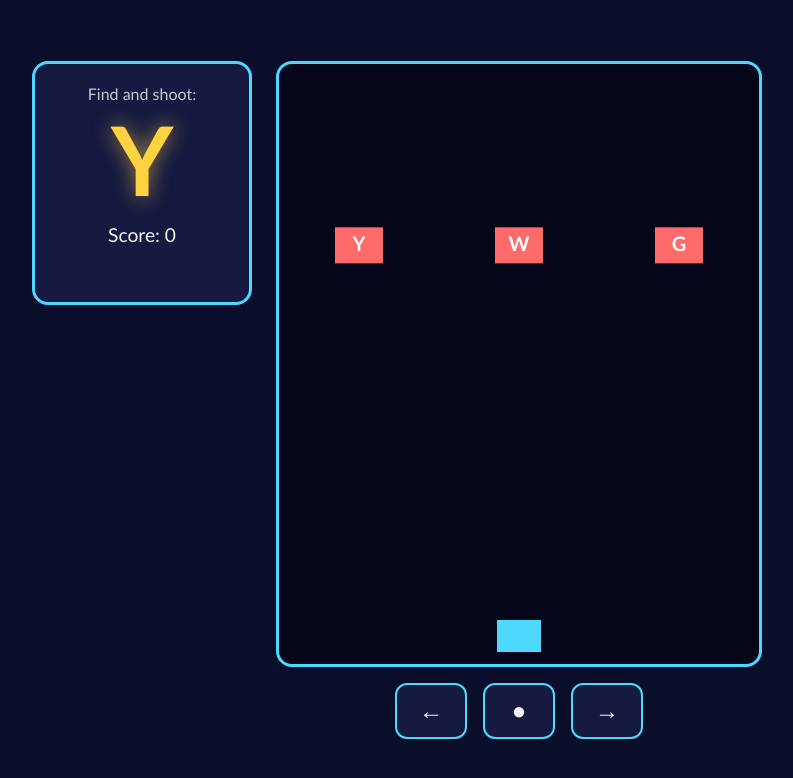
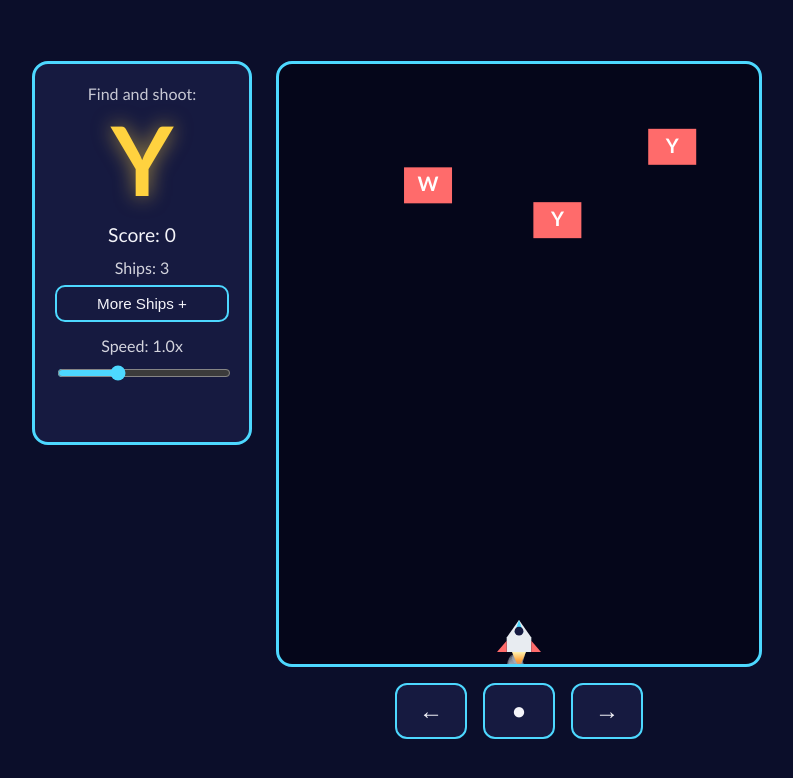
Before and after one commit to jasongweed/starshipletters, a website with bundled scripts: page index.html in a window 1280 px wide. Shown: the whole page, without its empty margins (243-1036 px from the left). Built offline with nearby package versions, Linux system fonts and the light colour scheme.

Commit message:
Randomize enemy spawns, add rocket visuals, speed slider, and sound effects
- Enemies now spawn at random x positions on staggered random timers
  instead of fixed lanes, so ships no longer fall in tidy rows/columns
- Target letter can now duplicate across ships so more than one correct
  ship can be on screen at once, while still guaranteeing at least one
  ship always carries the target letter
- Player renders as a rocket with a flickering flame and a fading smoke
  trail (js/particles.js) instead of a plain rectangle
- Added a "More Ships +" button and a speed slider (0.5x-2x) outside the
  canvas so difficulty can be tuned manually alongside the automatic
  score-based ramp
- Added synthesized Web Audio sounds (js/audio.js) for shooting and for
  correct hits, no external audio assets
- Extended node:test coverage for the new enemy spawn helpers and the
  duplicate-target letter logic

```diff
--- a/index.html
+++ b/index.html
@@ -12,6 +12,14 @@
       <div id="target-label">Find and shoot:</div>
       <div id="target-letter">A</div>
       <div id="score-label">Score: <span id="score">0</span></div>
+      <div id="ship-control">
+        <div id="ship-count-label">Ships: <span id="ship-count">3</span></div>
+        <button id="btn-more-ships" class="panel-btn">More Ships +</button>
+      </div>
+      <div id="speed-control">
+        <div id="speed-label">Speed: <span id="speed-value">1.0x</span></div>
+        <input type="range" id="speed-slider" min="0.5" max="2" step="0.1" value="1">
+      </div>
       <div id="status-message"></div>
     </aside>
 
--- /dev/null
+++ b/js/audio.js
@@ -0,0 +1,63 @@
+let audioCtx = null;
+
+function getContext() {
+  if (!audioCtx) {
+    const AudioContextClass = window.AudioContext || window.webkitAudioContext;
+    audioCtx = new AudioContextClass();
+  }
+  if (audioCtx.state === "suspended") {
+    audioCtx.resume();
+  }
+  return audioCtx;
+}
+
+function playBlip(ctx, { startFrequency, endFrequency, duration, type, gain, startTime }) {
+  const oscillator = ctx.createOscillator();
+  const gainNode = ctx.createGain();
+
+  oscillator.type = type;
+  oscillator.frequency.setValueAtTime(startFrequency, startTime);
+  oscillator.frequency.exponentialRampToValueAtTime(endFrequency, startTime + duration);
+
+  gainNode.gain.setValueAtTime(gain, startTime);
+  gainNode.gain.exponentialRampToValueAtTime(0.001, startTime + duration);
+
+  oscillator.connect(gainNode);
+  gainNode.connect(ctx.destination);
+
+  oscillator.start(startTime);
+  oscillator.stop(startTime + duration);
+}
+
+export function playShootSound() {
+  const ctx = getContext();
+  playBlip(ctx, {
+    startFrequency: 880,
+    endFrequency: 440,
+    duration: 0.08,
+    type: "square",
+    gain: 0.12,
+    startTime: ctx.currentTime,
+  });
+}
+
+export function playCorrectHitSound() {
+  const ctx = getContext();
+  const now = ctx.currentTime;
+  playBlip(ctx, {
+    startFrequency: 660,
+    endFrequency: 660,
+    duration: 0.09,
+    type: "triangle",
+    gain: 0.18,
+    startTime: now,
+  });
+  playBlip(ctx, {
+    startFrequency: 990,
+    endFrequency: 990,
+    duration: 0.15,
+    type: "triangle",
+    gain: 0.18,
+    startTime: now + 0.08,
+  });
+}
--- a/js/enemy.js
+++ b/js/enemy.js
@@ -1,20 +1,37 @@
 export const ENEMY_WIDTH = 48;
 export const ENEMY_HEIGHT = 36;
 const BASE_FALL_SPEED = 40; // px/sec
+const MIN_SEPARATION_FACTOR = 1.3;
 
 export class Enemy {
-  constructor(x, letter) {
+  constructor(x, y, letter) {
     this.x = x;
-    this.y = -ENEMY_HEIGHT;
+    this.y = y;
     this.letter = letter;
     this.width = ENEMY_WIDTH;
     this.height = ENEMY_HEIGHT;
   }
 
-  update(dt, speedMultiplier, canvasHeight) {
+  update(dt, speedMultiplier) {
     this.y += BASE_FALL_SPEED * speedMultiplier * dt;
-    if (this.y > canvasHeight) {
-      this.y = -this.height;
+  }
+
+  isOffscreen(canvasHeight) {
+    return this.y > canvasHeight;
+  }
+}
+
+export function randomSpawnX(canvasWidth, existingX = [], attempts = 6) {
+  const minSeparation = ENEMY_WIDTH * MIN_SEPARATION_FACTOR;
+  for (let i = 0; i < attempts; i++) {
+    const x = Math.random() * (canvasWidth - ENEMY_WIDTH);
+    if (existingX.every((other) => Math.abs(other - x) >= minSeparation)) {
+      return x;
     }
   }
+  return Math.random() * (canvasWidth - ENEMY_WIDTH);
 }
+
+export function randomSpawnDelay(minMs, maxMs) {
+  return minMs + Math.random() * (maxMs - minMs);
+}
--- a/js/letterSequence.js
+++ b/js/letterSequence.js
@@ -5,6 +5,7 @@ export const SLOWDOWN_DURATION_MS = 2500;
 export const SLOWDOWN_FACTOR = 0.4;
 export const SPEED_SCORE_CAP = 200;
 export const MAX_SCORE_SPEED_MULTIPLIER = 3;
+export const DUPLICATE_TARGET_CHANCE = 0.35;
 
 export function randomLetter(exclude) {
   const pool = exclude ? ALPHABET.filter((letter) => letter !== exclude) : ALPHABET;
@@ -49,5 +50,6 @@ export function registerHit(state, hitLetter, now) {
 
 export function pickEnemyLetter(activeLetters, target) {
   if (!activeLetters.includes(target)) return target;
+  if (Math.random() < DUPLICATE_TARGET_CHANCE) return target;
   return randomLetter();
 }
--- a/js/main.js
+++ b/js/main.js
@@ -1,6 +1,6 @@
 import { createInputState } from "./input.js";
 import { Player } from "./player.js";
-import { Enemy, ENEMY_WIDTH } from "./enemy.js";
+import { Enemy, ENEMY_HEIGHT, randomSpawnX, randomSpawnDelay } from "./enemy.js";
 import { Bullet, rectsOverlap } from "./bullets.js";
 import {
   createInitialState,
@@ -10,6 +10,8 @@ import {
   pickEnemyLetter,
   SLOWDOWN_FACTOR,
 } from "./letterSequence.js";
+import { createTrailEmitter } from "./particles.js";
+import { playShootSound, playCorrectHitSound } from "./audio.js";
 import { render } from "./render.js";
 
 const canvas = document.getElementById("game-canvas");
@@ -17,24 +19,35 @@ const ctx = canvas.getContext("2d");
 const targetLetterEl = document.getElementById("target-letter");
 const scoreEl = document.getElementById("score");
 const statusEl = document.getElementById("status-message");
+const moreShipsBtn = document.getElementById("btn-more-ships");
+const shipCountEl = document.getElementById("ship-count");
+const speedSlider = document.getElementById("speed-slider");
+const speedValueEl = document.getElementById("speed-value");
 
-const LANE_COUNT = 3;
-const laneWidth = canvas.width / LANE_COUNT;
-
-function laneX(index) {
-  return laneWidth * index + laneWidth / 2 - ENEMY_WIDTH / 2;
-}
+const SPAWN_MIN_MS = 500;
+const SPAWN_MAX_MS = 1400;
+const MAX_ENEMIES_CAP = 8;
 
 const input = createInputState();
 const player = new Player(canvas.width, canvas.height);
+const trail = createTrailEmitter();
 let bullets = [];
+let enemies = [];
 let letterState = createInitialState();
+let maxEnemies = 3;
+let spawnTimer = 0;
+let manualSpeedMultiplier = Number(speedSlider.value);
 
-const enemies = [];
-for (let i = 0; i < LANE_COUNT; i++) {
-  const activeLetters = enemies.map((e) => e.letter);
-  enemies.push(new Enemy(laneX(i), pickEnemyLetter(activeLetters, letterState.target)));
-}
+moreShipsBtn.addEventListener("click", () => {
+  maxEnemies = Math.min(MAX_ENEMIES_CAP, maxEnemies + 1);
+  shipCountEl.textContent = String(maxEnemies);
+  if (maxEnemies >= MAX_ENEMIES_CAP) moreShipsBtn.disabled = true;
+});
+
+speedSlider.addEventListener("input", () => {
+  manualSpeedMultiplier = Number(speedSlider.value);
+  speedValueEl.textContent = `${manualSpeedMultiplier.toFixed(1)}x`;
+});
 
 let statusTimeoutId = null;
 function showStatus(message) {
@@ -50,11 +63,10 @@ function updateHud() {
   scoreEl.textContent = String(letterState.score);
 }
 
-function respawnEnemy(enemy, laneIndex) {
-  const activeLetters = enemies.filter((e) => e !== enemy).map((e) => e.letter);
-  enemy.letter = pickEnemyLetter(activeLetters, letterState.target);
-  enemy.x = laneX(laneIndex);
-  enemy.y = -enemy.height;
+function spawnEnemy(letter) {
+  const x = randomSpawnX(canvas.width, enemies.map((e) => e.x));
+  const y = -ENEMY_HEIGHT - Math.random() * 40;
+  enemies.push(new Enemy(x, y, letter));
 }
 
 let lastTime = null;
@@ -66,20 +78,36 @@ function frame(time) {
   const now = time;
 
   const slowed = isSlowed(letterState, now);
-  const enemyMultiplier = scoreSpeedMultiplier(letterState.score) * (slowed ? SLOWDOWN_FACTOR : 1);
+  const speedMult = scoreSpeedMultiplier(letterState.score) * manualSpeedMultiplier;
+  const enemyMultiplier = speedMult * (slowed ? SLOWDOWN_FACTOR : 1);
   const playerMultiplier = slowed ? SLOWDOWN_FACTOR : 1;
 
   player.update(dt, input, playerMultiplier);
+  trail.update(dt, player.x + player.width / 2, player.y + player.height);
 
   if (input.fire && player.canFire(now)) {
     const spawn = player.fire(now, playerMultiplier);
     bullets.push(new Bullet(spawn.x, spawn.y));
+    playShootSound();
   }
 
-  bullets.forEach((b) => b.update(dt));
-  bullets = bullets.filter((b) => b.active);
+  bullets.forEach((bullet) => bullet.update(dt));
+  bullets = bullets.filter((bullet) => bullet.active);
 
-  enemies.forEach((enemy) => enemy.update(dt, enemyMultiplier, canvas.height));
+  enemies.forEach((enemy) => enemy.update(dt, enemyMultiplier));
+  enemies = enemies.filter((enemy) => !enemy.isOffscreen(canvas.height));
+
+  const activeLetters = enemies.map((enemy) => enemy.letter);
+  const needsCoverage = enemies.length < maxEnemies && !activeLetters.includes(letterState.target);
+
+  spawnTimer -= dt * 1000;
+  if (needsCoverage) {
+    spawnEnemy(letterState.target);
+    spawnTimer = randomSpawnDelay(SPAWN_MIN_MS, SPAWN_MAX_MS) / speedMult;
+  } else if (spawnTimer <= 0 && enemies.length < maxEnemies) {
+    spawnEnemy(pickEnemyLetter(activeLetters, letterState.target));
+    spawnTimer = randomSpawnDelay(SPAWN_MIN_MS, SPAWN_MAX_MS) / speedMult;
+  }
 
   hitCheck: for (const bullet of bullets) {
     for (let i = 0; i < enemies.length; i++) {
@@ -89,15 +117,16 @@ function frame(time) {
         const { state, correct } = registerHit(letterState, enemy.letter, now);
         letterState = state;
         showStatus(correct ? "Nice shot!" : "Not that one — slow down!");
-        respawnEnemy(enemy, i);
+        if (correct) playCorrectHitSound();
+        enemies.splice(i, 1);
         updateHud();
         break hitCheck;
       }
     }
   }
-  bullets = bullets.filter((b) => b.active);
+  bullets = bullets.filter((bullet) => bullet.active);
 
-  render(ctx, canvas, player, enemies, bullets);
+  render(ctx, canvas, player, enemies, bullets, trail.particles);
   requestAnimationFrame(frame);
 }
 
--- /dev/null
+++ b/js/particles.js
@@ -0,0 +1,45 @@
+const PARTICLE_LIFETIME_MS = 500;
+const SPAWN_INTERVAL_MS = 40;
+
+class SmokeParticle {
+  constructor(x, y) {
+    this.x = x + (Math.random() - 0.5) * 8;
+    this.y = y;
+    this.age = 0;
+    this.driftX = (Math.random() - 0.5) * 20;
+  }
+
+  update(dt) {
+    this.age += dt * 1000;
+    this.y += 60 * dt;
+    this.x += this.driftX * dt;
+  }
+
+  get alive() {
+    return this.age < PARTICLE_LIFETIME_MS;
+  }
+
+  get progress() {
+    return this.age / PARTICLE_LIFETIME_MS;
+  }
+}
+
+export function createTrailEmitter() {
+  let sinceLastSpawn = SPAWN_INTERVAL_MS;
+  const particles = [];
+
+  return {
+    particles,
+    update(dt, originX, originY) {
+      sinceLastSpawn += dt * 1000;
+      if (sinceLastSpawn >= SPAWN_INTERVAL_MS) {
+        sinceLastSpawn = 0;
+        particles.push(new SmokeParticle(originX, originY));
+      }
+      for (const particle of particles) particle.update(dt);
+      for (let i = particles.length - 1; i >= 0; i--) {
+        if (!particles[i].alive) particles.splice(i, 1);
+      }
+    },
+  };
+}
--- a/js/render.js
+++ b/js/render.js
@@ -1,10 +1,75 @@
-export function render(ctx, canvas, player, enemies, bullets) {
+function drawTrail(ctx, particles) {
+  for (const particle of particles) {
+    const alpha = 1 - particle.progress;
+    const radius = 4 + particle.progress * 10;
+    ctx.beginPath();
+    ctx.fillStyle = `rgba(180, 190, 200, ${alpha * 0.6})`;
+    ctx.arc(particle.x, particle.y, radius, 0, Math.PI * 2);
+    ctx.fill();
+  }
+}
+
+function drawPlayer(ctx, player) {
+  const { x, y, width, height } = player;
+  const centerX = x + width / 2;
+
+  const flicker = 0.7 + Math.random() * 0.3;
+  const flameHeight = 18 * flicker;
+  const flameGradient = ctx.createLinearGradient(centerX, y + height, centerX, y + height + flameHeight);
+  flameGradient.addColorStop(0, "#fff3b0");
+  flameGradient.addColorStop(0.5, "#ffa63f");
+  flameGradient.addColorStop(1, "rgba(255, 90, 30, 0)");
+  ctx.fillStyle = flameGradient;
+  ctx.beginPath();
+  ctx.moveTo(centerX - width * 0.18, y + height - 2);
+  ctx.lineTo(centerX + width * 0.18, y + height - 2);
+  ctx.lineTo(centerX, y + height + flameHeight);
+  ctx.closePath();
+  ctx.fill();
+
+  ctx.fillStyle = "#e8ecf1";
+  ctx.beginPath();
+  ctx.moveTo(centerX, y);
+  ctx.lineTo(x + width * 0.78, y + height * 0.55);
+  ctx.lineTo(x + width * 0.78, y + height);
+  ctx.lineTo(x + width * 0.22, y + height);
+  ctx.lineTo(x + width * 0.22, y + height * 0.55);
+  ctx.closePath();
+  ctx.fill();
+
+  ctx.fillStyle = "#4dd8ff";
+  ctx.beginPath();
+  ctx.moveTo(centerX, y);
+  ctx.lineTo(x + width * 0.6, y + height * 0.4);
+  ctx.lineTo(x + width * 0.4, y + height * 0.4);
+  ctx.closePath();
+  ctx.fill();
+
+  ctx.fillStyle = "#ff6b6b";
+  ctx.beginPath();
+  ctx.moveTo(x + width * 0.22, y + height * 0.65);
+  ctx.lineTo(x, y + height);
+  ctx.lineTo(x + width * 0.22, y + height);
+  ctx.closePath();
+  ctx.fill();
+  ctx.beginPath();
+  ctx.moveTo(x + width * 0.78, y + height * 0.65);
+  ctx.lineTo(x + width, y + height);
+  ctx.lineTo(x + width * 0.78, y + height);
+  ctx.closePath();
+  ctx.fill();
+
+  ctx.fillStyle = "#161a40";
+  ctx.beginPath();
+  ctx.arc(centerX, y + height * 0.35, width * 0.1, 0, Math.PI * 2);
+  ctx.fill();
+}
+
+export function render(ctx, canvas, player, enemies, bullets, trailParticles) {
   ctx.clearRect(0, 0, canvas.width, canvas.height);
 
-  ctx.fillStyle = "#4dd8ff";
-  ctx.fillRect(player.x, player.y, player.width, player.height);
-  ctx.fillStyle = "#05061a";
-  ctx.fillRect(player.x + player.width / 2 - 3, player.y - 10, 6, 10);
+  drawTrail(ctx, trailParticles);
+  drawPlayer(ctx, player);
 
   ctx.font = 'bold 20px "Trebuchet MS", sans-serif';
   ctx.textAlign = "center";
--- a/style.css
+++ b/style.css
@@ -47,6 +47,52 @@ body {
 #score-label {
   font-size: 1.2rem;
   margin-bottom: 12px;
+}
+
+#ship-control {
+  margin-bottom: 14px;
+}
+
+#ship-count-label {
+  font-size: 1rem;
+  opacity: 0.85;
+  margin-bottom: 8px;
+}
+
+.panel-btn {
+  width: 100%;
+  padding: 8px 0;
+  font-size: 0.95rem;
+  border-radius: 10px;
+  border: 2px solid #4dd8ff;
+  background: #161a40;
+  color: #f4f4f9;
+  cursor: pointer;
+}
+
+.panel-btn:active {
+  background: #4dd8ff;
+  color: #05061a;
+}
+
+.panel-btn:disabled {
+  opacity: 0.4;
+  cursor: not-allowed;
+}
+
+#speed-control {
+  margin-bottom: 14px;
+}
+
+#speed-label {
+  font-size: 1rem;
+  opacity: 0.85;
+  margin-bottom: 8px;
+}
+
+#speed-slider {
+  width: 100%;
+  accent-color: #4dd8ff;
 }
 
 #status-message {
```
Also changed, not shown: tests/enemy.test.js (added, +26 -0 lines), tests/letterSequence.test.js (+12 -1 lines), 1 other file.
